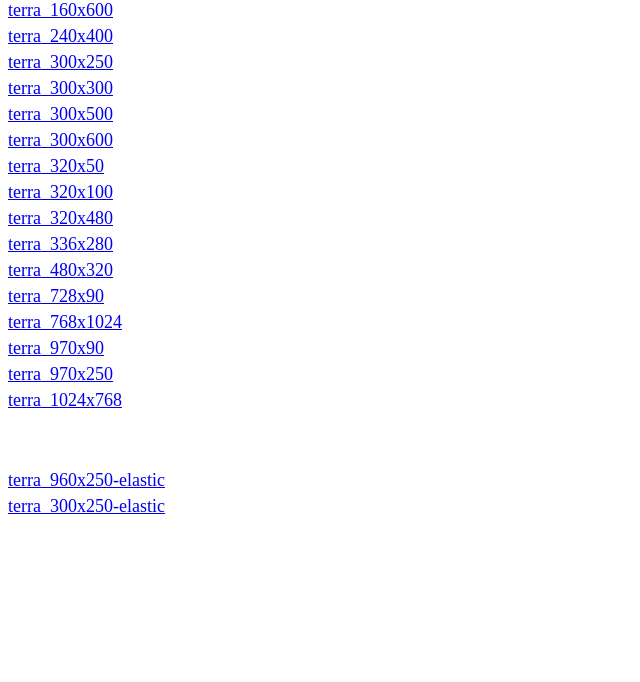
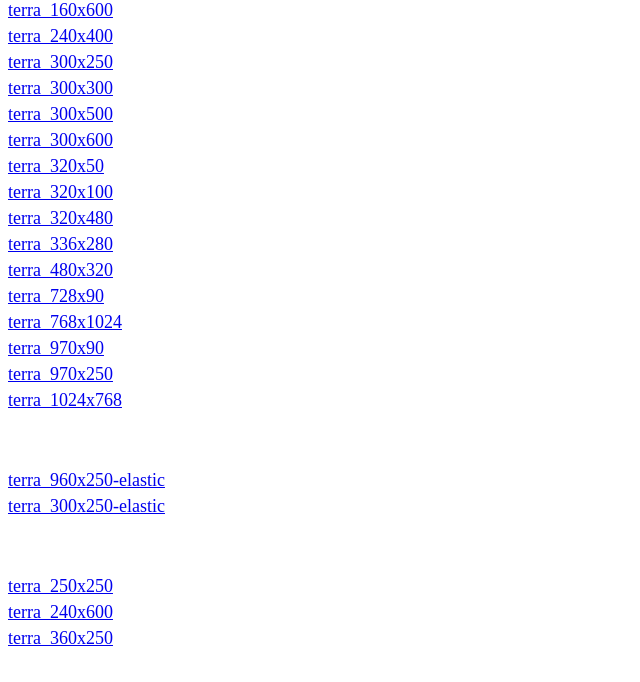
Before and after one commit to derbeniova/terras, a plain HTML site: page index.html in a window 1280 px wide. Shown: the part 66-748 px from the top of the page, without its empty margins (0-640 px from the left). Drawn offline with Linux system fonts and the light colour scheme.

Commit message:
Update index.html

```diff
--- a/index.html
+++ b/index.html
@@ -21,5 +21,9 @@
 <a href="https://derbeniova.github.io/terra_1024x768">terra_1024x768</a>
 <br><br><br>
 <a href="https://derbeniova.github.io/terra_960x250-elastic/">terra_960x250-elastic</a>
-  <a href="https://derbeniova.github.io/terra_300x250-elastic/">terra_300x250-elastic</a>
+<a href="https://derbeniova.github.io/terra_300x250-elastic/">terra_300x250-elastic</a>
+<br><br><br>
+<a href="https://derbeniova.github.io/terra_25x250/">terra_250x250</a>
+<a href="https://derbeniova.github.io/terra_240x600/">terra_240x600</a>
+<a href="https://derbeniova.github.io/terra_360x250/">terra_360x250</a>
 </div>
```
